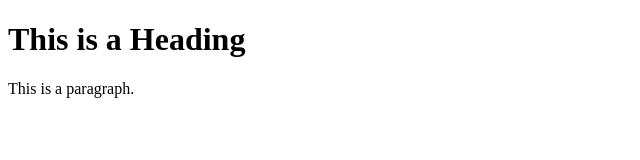
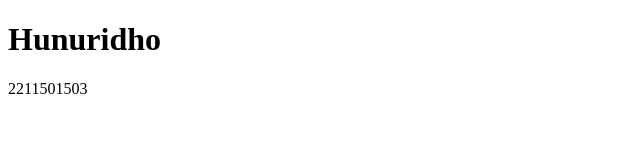
Before and after one commit to Husnu513/test, a plain HTML site: page index.html in a window 1280 px wide. Shown: the whole page, without its empty margins (0-640 px from the left). Drawn offline with Linux system fonts and the light colour scheme.

Commit message:
createindex

```diff
--- a/index.html
+++ b/index.html
@@ -1,12 +1,12 @@
 <!DOCTYPE html>
 <html>
 <head>
-<title>Page Title</title>
+<title>UTS Komputasi Awan</title>
 </head>
 <body>
 
-<h1>This is a Heading</h1>
-<p>This is a paragraph.</p>
+<h1>Hunuridho</h1>
+<p>2211501503</p>
 
 </body>
 </html>
```
